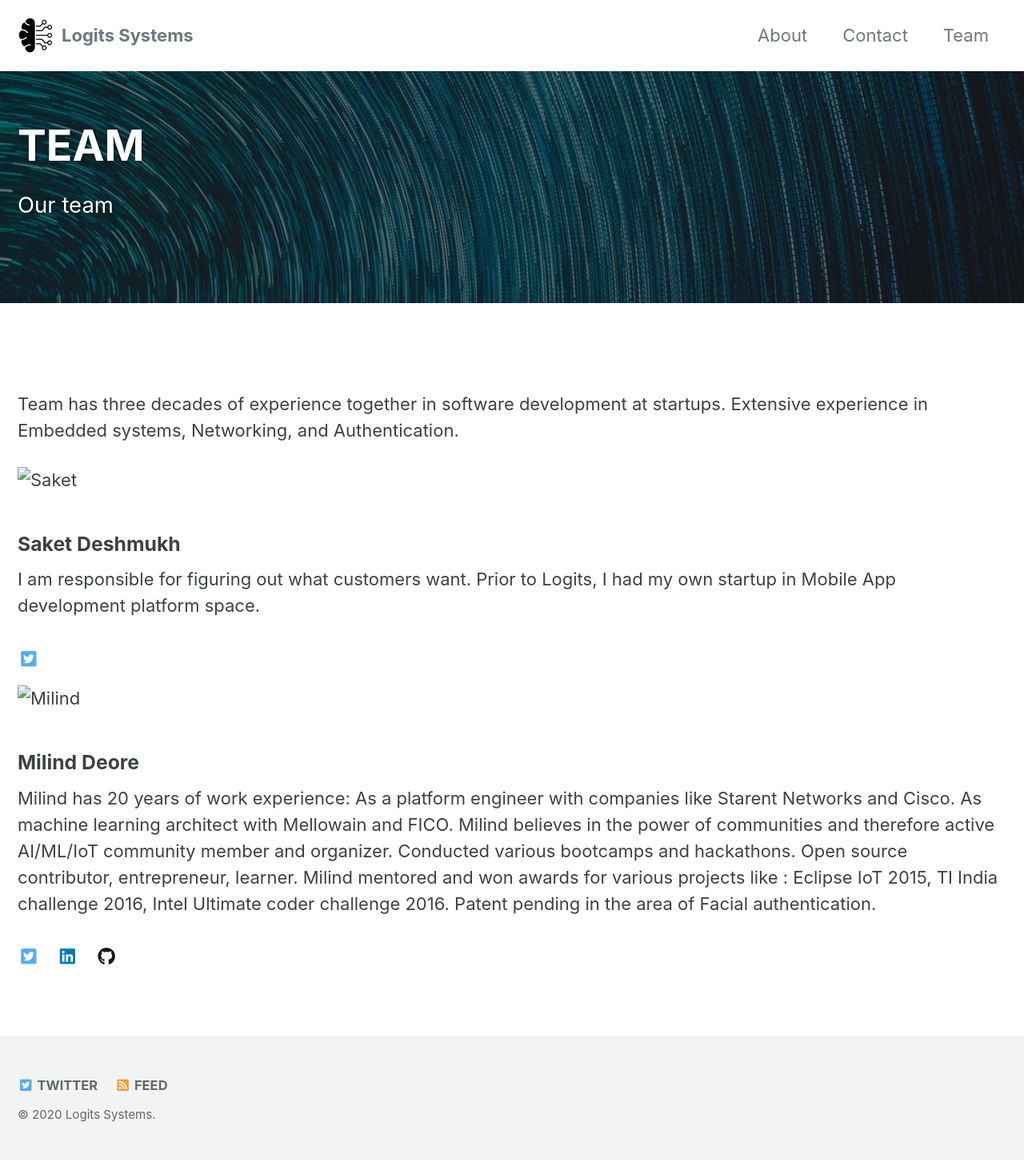
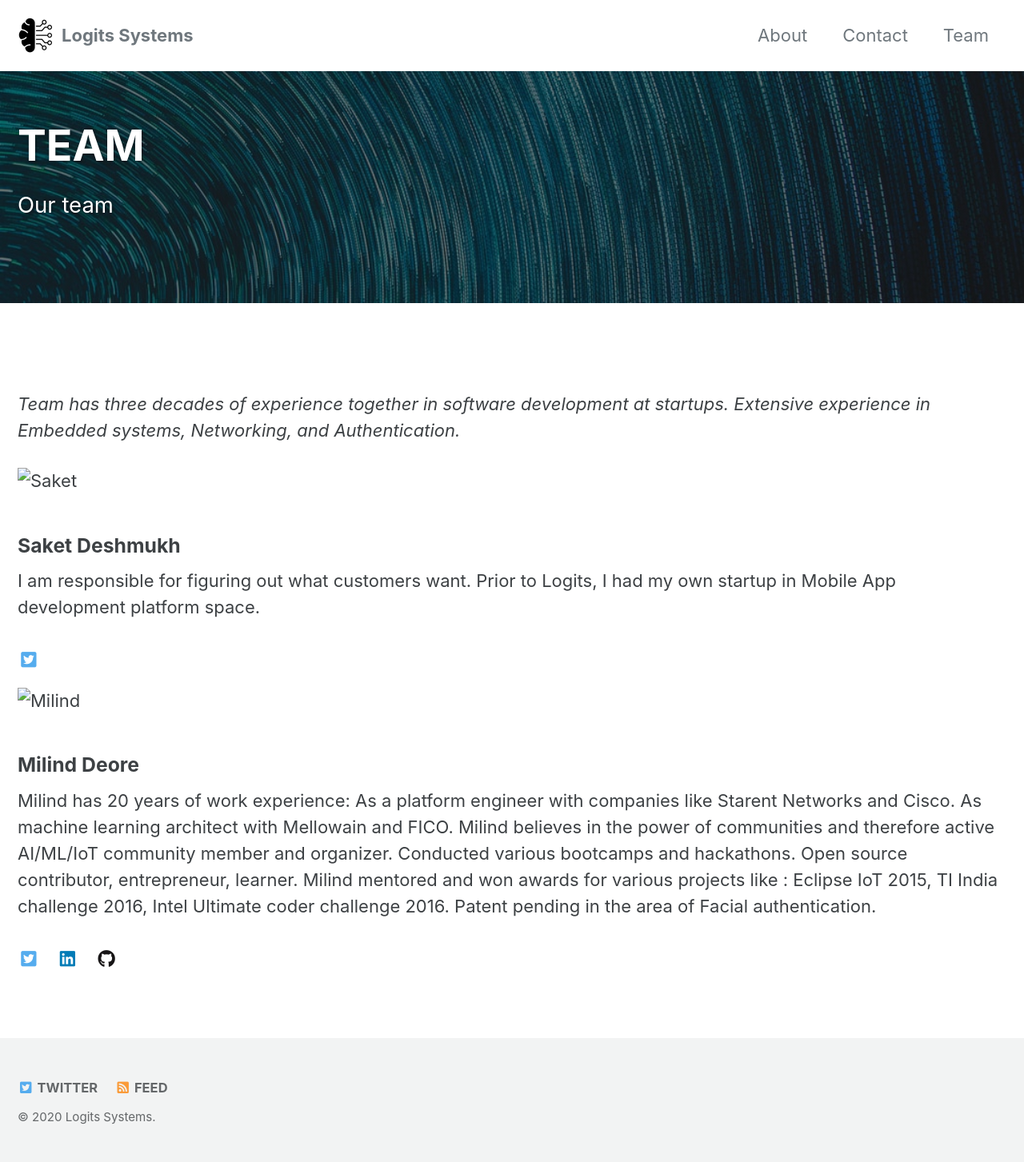
Before and after one commit to milinddeore/logits-website, a Jekyll site: the page built from _pages/TEAM.md, in a window 1280 px wide. Shown: the whole page at 80% size. Built offline with Jekyll 4.4.1, drawn with Linux system fonts in a browser that asks for light colours; cached includes are drawn as plain includes.

Commit message:
Update TEAM.md

```diff
--- a/_pages/TEAM.md
+++ b/_pages/TEAM.md
@@ -10,9 +10,9 @@ excerpt: "Our team"
 ---
 <br/>
 <br/>
-Team has three decades of experience together in software development at startups. Extensive experience in Embedded systems, Networking, and Authentication.
+*Team has three decades of experience together in software development at startups. Extensive experience in Embedded systems, Networking, and Authentication.*
 
-![Saket](/assets/images/saket.jpeg){: .align-center}
+![Saket](/assets/images/saket.jpeg)
 ### Saket Deshmukh
 I am responsible for figuring out what customers want. Prior to Logits, I had my own startup in Mobile App development platform space.
 <div class="page__footer-follow">
@@ -27,7 +27,7 @@ I am responsible for figuring out what customers want. Prior to Logits, I had my
   </ul>
 </div>
 
-![Milind](/assets/images/milind.JPG){: .align-center}
+![Milind](/assets/images/milind.JPG)
 ### Milind Deore
 Milind has 20 years of work experience: As a platform engineer with companies like Starent Networks and Cisco. As machine learning architect with Mellowain and FICO. Milind believes in the power of communities and therefore active AI/ML/IoT community member and organizer. Conducted various bootcamps and hackathons. Open source contributor, entrepreneur, learner. Milind mentored and won awards for various projects like : Eclipse IoT 2015, TI India challenge 2016, Intel Ultimate coder challenge 2016. Patent pending in the area of Facial authentication.
 
```
